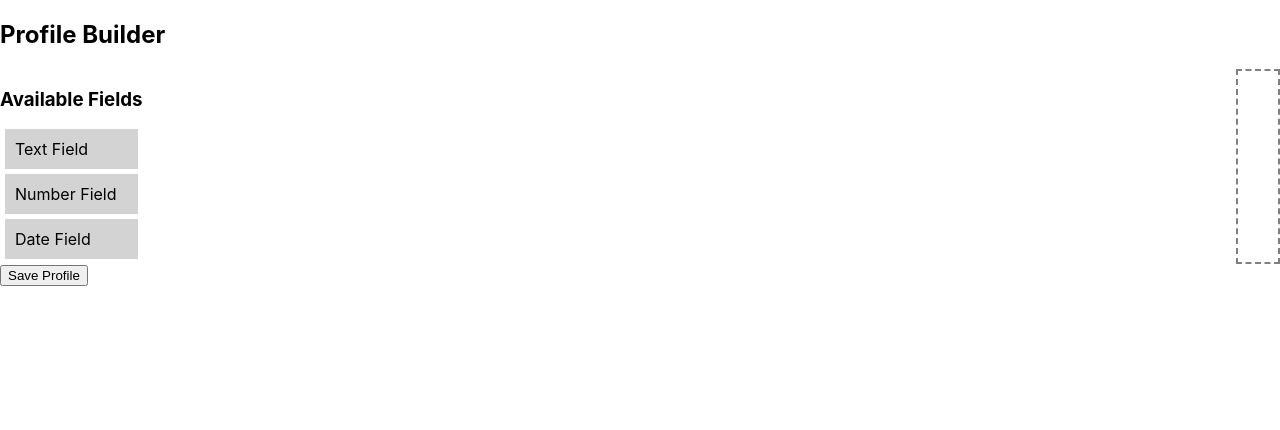
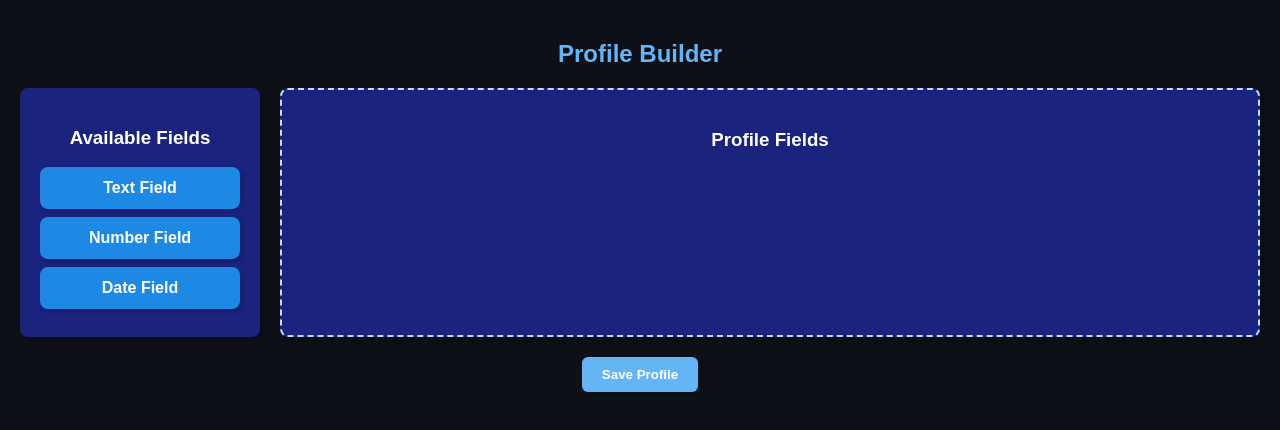
Before and after one commit to aukehofman97/ProfileApp, a React (Create React App) app in the folder profile-builder/: page / in a window 1280 px wide. Shown: the top 430 px of the page. Built offline with nearby package versions, Linux system fonts and the light colour scheme.

Commit message:
app update frontend

```diff
--- a/profile-builder/src/App.js
+++ b/profile-builder/src/App.js
@@ -9,7 +9,7 @@ const FieldTypes = {
   DATE: "Date Field",
 };
 
-const Field = ({ field, index }) => {
+const Field = ({ field }) => {
   const [{ isDragging }, drag] = useDrag(() => ({
     type: "FIELD",
     item: { field },
@@ -22,11 +22,16 @@ const Field = ({ field, index }) => {
     <div
       ref={drag}
       style={{
-        padding: "10px",
-        margin: "5px",
-        backgroundColor: "lightgray",
+        padding: "12px",
+        margin: "8px 0",
+        backgroundColor: "#1E88E5",
+        color: "white",
+        borderRadius: "8px",
+        textAlign: "center",
+        fontWeight: "bold",
         cursor: "grab",
-        opacity: isDragging ? 0.5 : 1,
+        opacity: isDragging ? 0.6 : 1,
+        boxShadow: "2px 2px 5px rgba(0, 0, 0, 0.2)",
       }}
     >
       {field}
@@ -47,14 +52,29 @@ const DropArea = ({ fields, setFields }) => {
     <div
       ref={drop}
       style={{
+        flex: 1,
         padding: "20px",
-        minHeight: "150px",
-        border: "2px dashed gray",
-        backgroundColor: isOver ? "lightblue" : "white",
+        minHeight: "200px",
+        border: "2px dashed #BBDEFB",
+        backgroundColor: isOver ? "#0D47A1" : "#1A237E",
+        color: "white",
+        borderRadius: "8px",
+        textAlign: "center",
+        boxShadow: "3px 3px 6px rgba(0, 0, 0, 0.3)",
       }}
     >
+      <h3>Profile Fields</h3>
       {fields.map((field, index) => (
-        <div key={index} style={{ padding: "5px", background: "lightgreen" }}>
+        <div
+          key={index}
+          style={{
+            padding: "10px",
+            background: "#64B5F6",
+            borderRadius: "6px",
+            margin: "5px 0",
+            fontWeight: "bold",
+          }}
+        >
           {field}
         </div>
       ))}
@@ -79,17 +99,52 @@ const App = () => {
 
   return (
     <DndProvider backend={HTML5Backend}>
-      <h2>Profile Builder</h2>
-      <div style={{ display: "flex", justifyContent: "space-between" }}>
-        <div>
-          <h3>Available Fields</h3>
-          {Object.values(FieldTypes).map((field, index) => (
-            <Field key={index} field={field} index={index} />
-          ))}
+      <div
+        style={{
+          backgroundColor: "#0D1117",
+          minHeight: "100vh",
+          padding: "20px",
+          color: "white",
+          fontFamily: "'Arial', sans-serif",
+        }}
+      >
+        <h2 style={{ textAlign: "center", color: "#64B5F6" }}>Profile Builder</h2>
+        <div style={{ display: "flex", justifyContent: "center", gap: "20px" }}>
+          <div
+            style={{
+              backgroundColor: "#1A237E",
+              padding: "20px",
+              borderRadius: "8px",
+              width: "200px",
+              textAlign: "center",
+              boxShadow: "3px 3px 6px rgba(0, 0, 0, 0.3)",
+            }}
+          >
+            <h3>Available Fields</h3>
+            {Object.values(FieldTypes).map((field, index) => (
+              <Field key={index} field={field} />
+            ))}
+          </div>
+          <DropArea fields={fields} setFields={setFields} />
         </div>
-        <DropArea fields={fields} setFields={setFields} />
+        <div style={{ textAlign: "center", marginTop: "20px" }}>
+          <button
+            onClick={handleSubmit}
+            style={{
+              backgroundColor: "#64B5F6",
+              color: "white",
+              padding: "10px 20px",
+              border: "none",
+              borderRadius: "6px",
+              fontWeight: "bold",
+              cursor: "pointer",
+              boxShadow: "2px 2px 5px rgba(0, 0, 0, 0.3)",
+            }}
+          >
+            Save Profile
+          </button>
+        </div>
       </div>
-      <button onClick={handleSubmit}>Save Profile</button>
     </DndProvider>
   );
 };
```
